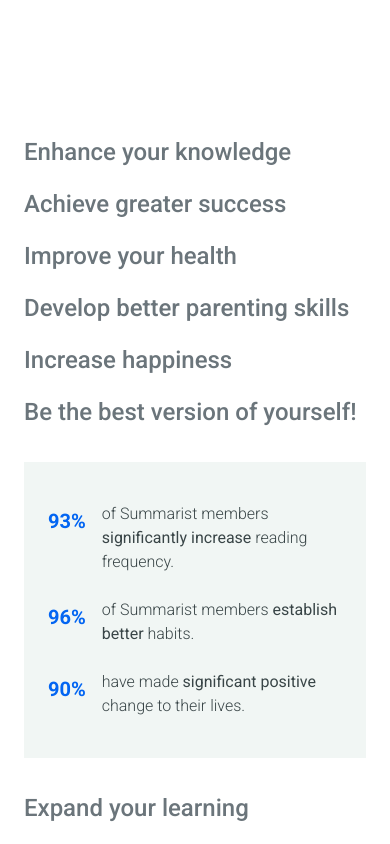
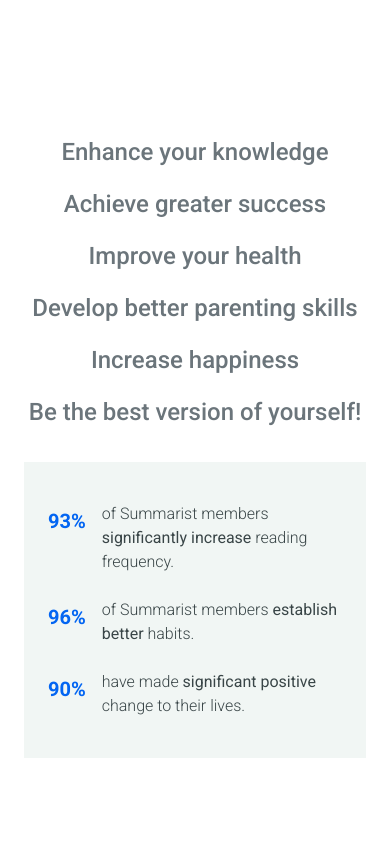
Before and after one commit to shavonnewhiffin/summaristproject, a Next.js app: page / in a window 390 px wide. Shown: the part 1120-1964 px from the top of the page. Built offline with nearby package versions, Linux system fonts and the light colour scheme.

Commit message:
feat: hid second block of statistics at 768px breakpoint

```diff
--- a/app/styles/Statistics.module.css
+++ b/app/styles/Statistics.module.css
@@ -10,6 +10,7 @@
   font-weight: 500;
   color: #6b757b;
   margin-bottom: 16px;
+  text-align: center;
 }
 
 .statistics__heading:last-child {
@@ -35,6 +36,7 @@
   display: flex;
   flex-direction: column;
   justify-content: center;
+  align-items: center;
 }
 
 .statistics__content--header-second {
@@ -83,10 +85,12 @@
 
     .statistics__content--details-second {
     order: 1;
+    display: none;
   }
 
   .statistics__content--header-second {
     align-items: flex-start;
+    display: none;
   }
 
   .statistics__data--title {
```
